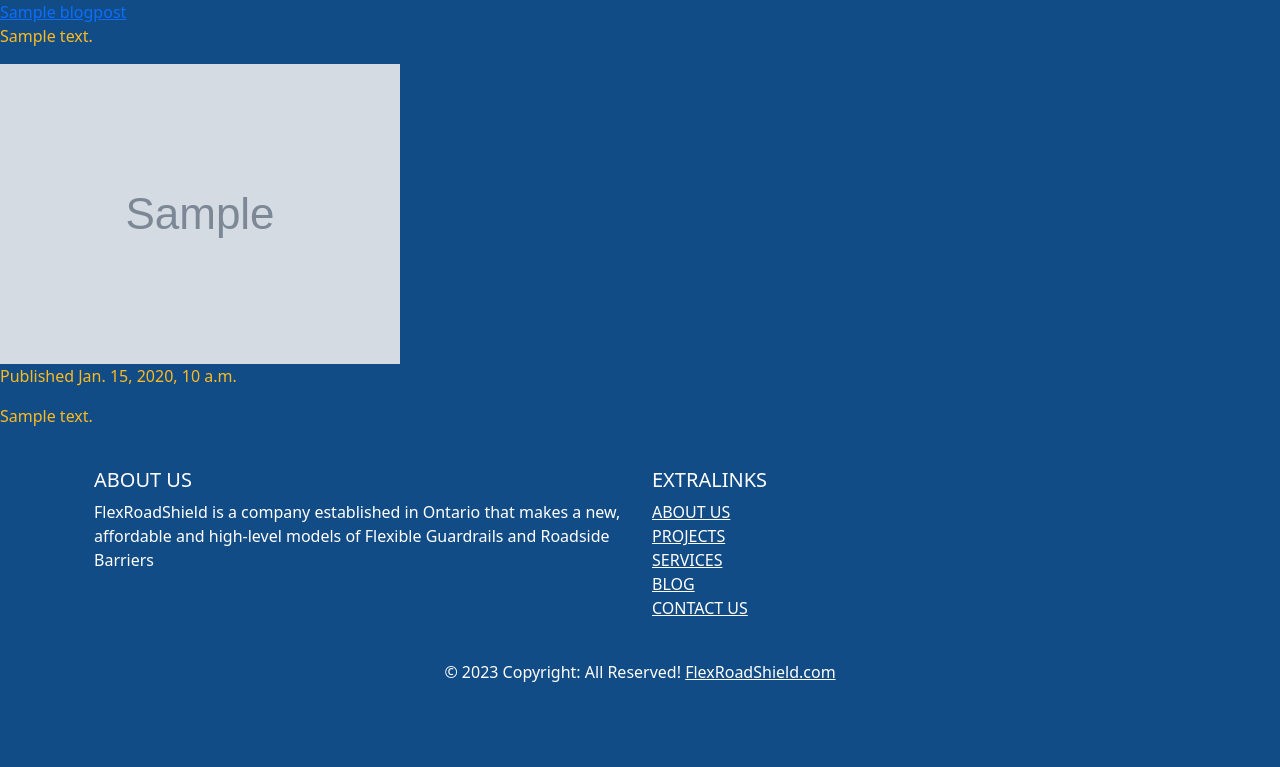
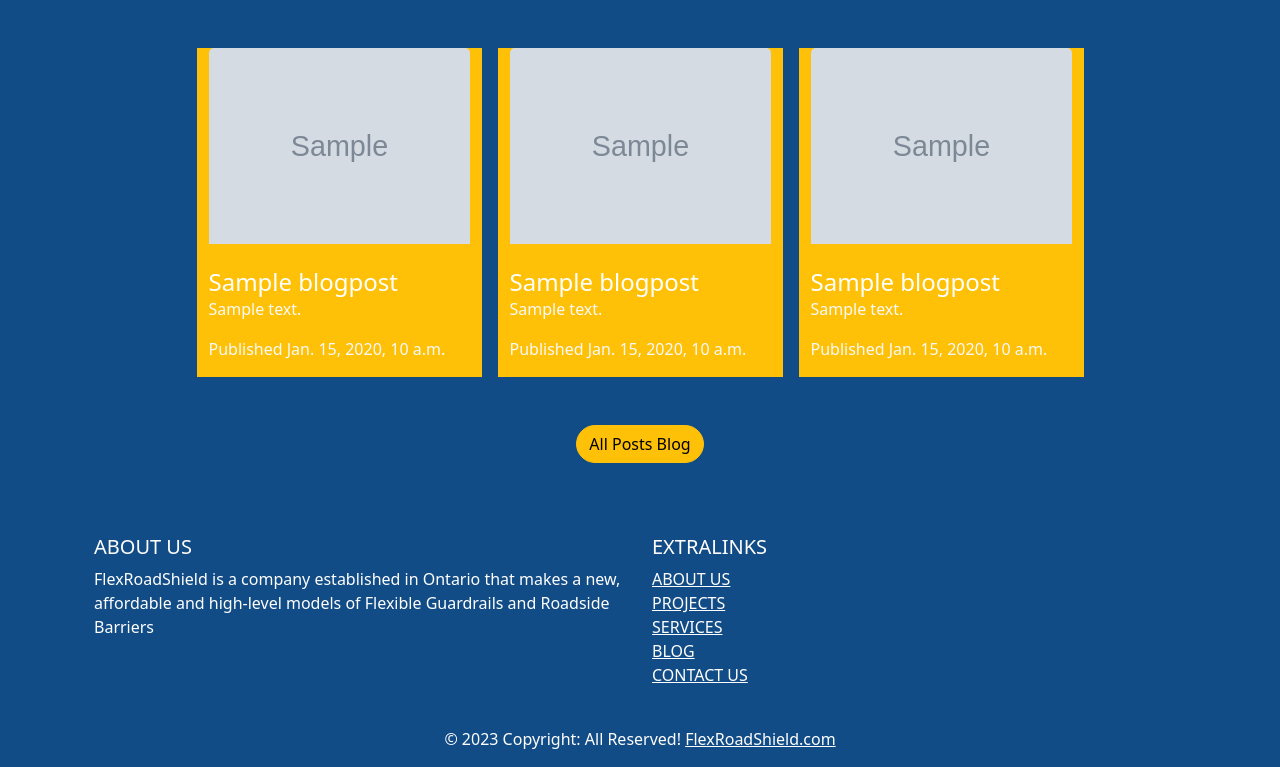
Before and after one commit to sarareshadi/flexroadshield, a Django app: page /blog/ in a window 1280 px wide. Shown: the part 136-903 px from the top of the page. Before the commit the page ends 818 px from the top, so only its background shows below. Run offline with Django 3.2, Linux system fonts and the light colour scheme; tables that the repository leaves empty hold one stand-in row (values such as "Sample post"); grey boxes marked "Sample" are stand-in pictures; parts of the project's set-up code (start-up, migrations or seed data) failed here and were passed over; some libraries are stand-ins or nearby versions.

Commit message:
view for blog list page(blog)

```diff
--- a/templates/_base.html
+++ b/templates/_base.html
@@ -31,9 +31,9 @@
     {% block content %}
 
     {% endblock content %}
-    <header>
+    <footer>
         {% include "_footer.html" %}
-    </header>
+    </footer>
 
     <script src="https://cdn.jsdelivr.net/npm/bootstrap@5.3.3/dist/js/bootstrap.bundle.min.js" crossorigin="anonymous"></script>
 
--- a/templates/blog/bloglist.html
+++ b/templates/blog/bloglist.html
@@ -12,12 +12,88 @@
 {% block content %}
 
 {% for post in posts %}
+<section class="bsb-blog-5 py-3 py-md-5 py-xl-8 text-white">
+  <div class="container overflow-hidden">
+    <div class="row column-gap-3 gy-4 gy-md-5 gx-xl-6 gy-xl-6 gx-xxl-9 gy-xxl-9 d-flex justify-content-center ">
 
-<a href="{% url 'blog:blogdetails' post.slug %}">{{ post.title }}</a>
-<p>{{ post.text }}</p>
-<img src="{{ post.image.url }}" alt="Description">
-<p class="date">
-  Published {{ post.published_date }}
-  {{ post.text|truncatewords:30|linebreaks }}
+      <div class="col-12 col-lg-3 bg-warning ">
+        <article>
+          <div class="card border-0 bg-transparent">
+            <figure class="card-img-top mb-4 overflow-hidden bsb-overlay-hover">
+              <a href="{% url 'blog:blogdetails' post.slug %}">
+                <img class="img-fluid bsb-scale bsb-hover-scale-up" loading="lazy" src="{{ post.image.url }}">
+              </a>
+            </figure>
+            <div class="card-body m-0 p-0 ">
+              <div class="entry-header mb-3">
+                <h3 class="card-title entry-title h4 m-0">
+                  <a class="link-dark text-white text-decoration-none" href="{% url 'blog:blogdetails' post.slug %}">{{ post.title }}</a>
+                </h3>
+                <p class="text-light">{{ post.text }}</p>
+              </div>
+            </div>
+            <div class="card-footer border-0 bg-transparent p-0 m-0">
+              <p class="text-light date">Published {{ post.published_date }}</p>
+            </div>
+          </div>
+        </article>
+      </div>
+
+      <div class="col-12 col-lg-3 bg-warning ">
+        <article>
+          <div class="card border-0 bg-transparent">
+            <figure class="card-img-top mb-4 overflow-hidden bsb-overlay-hover">
+              <a href="{% url 'blog:blogdetails' post.slug %}">
+                <img class="img-fluid bsb-scale bsb-hover-scale-up" loading="lazy" src="{{ post.image.url }}">
+              </a>
+            </figure>
+            <div class="card-body m-0 p-0 ">
+              <div class="entry-header mb-3">
+                <h3 class="card-title entry-title h4 m-0">
+                  <a class="link-dark text-white text-decoration-none" href="{% url 'blog:blogdetails' post.slug %}">{{ post.title }}</a>
+                </h3>
+                <p class="text-light">{{ post.text }}</p>
+              </div>
+            </div>
+            <div class="card-footer border-0 bg-transparent p-0 m-0">
+              <p class="text-light date">Published {{ post.published_date }}</p>
+            </div>
+          </div>
+        </article>
+      </div>
+
+      <div class="col-12 col-lg-3 bg-warning ">
+        <article>
+          <div class="card border-0 bg-transparent">
+            <figure class="card-img-top mb-4 overflow-hidden bsb-overlay-hover">
+              <a href="{% url 'blog:blogdetails' post.slug %}">
+                <img class="img-fluid bsb-scale bsb-hover-scale-up" loading="lazy" src="{{ post.image.url }}">
+              </a>
+            </figure>
+            <div class="card-body m-0 p-0 ">
+              <div class="entry-header mb-3">
+                <h3 class="card-title entry-title h4 m-0">
+                  <a class="link-dark text-white text-decoration-none" href="{% url 'blog:blogdetails' post.slug %}">{{ post.title }}</a>
+                </h3>
+                <p class="text-light">{{ post.text }}</p>
+              </div>
+            </div>
+            <div class="card-footer border-0 bg-transparent p-0 m-0">
+              <p class="text-light date">Published {{ post.published_date }}</p>
+            </div>
+          </div>
+        </article>
+      </div>
+    </div>
+  </div>
   {% endfor %}
+
+  <div class="container">
+    <div class="row">
+      <div class="col text-center">
+        <a href="#!" class="btn bsb-btn-2xl btn-warning rounded-pill mt-5 mt-xl-10">All Posts Blog</a>
+      </div>
+    </div>
+  </div>
+</section>
 {% endblock content %}
```
Also changed, not shown: templates/blog/test.html (added).
